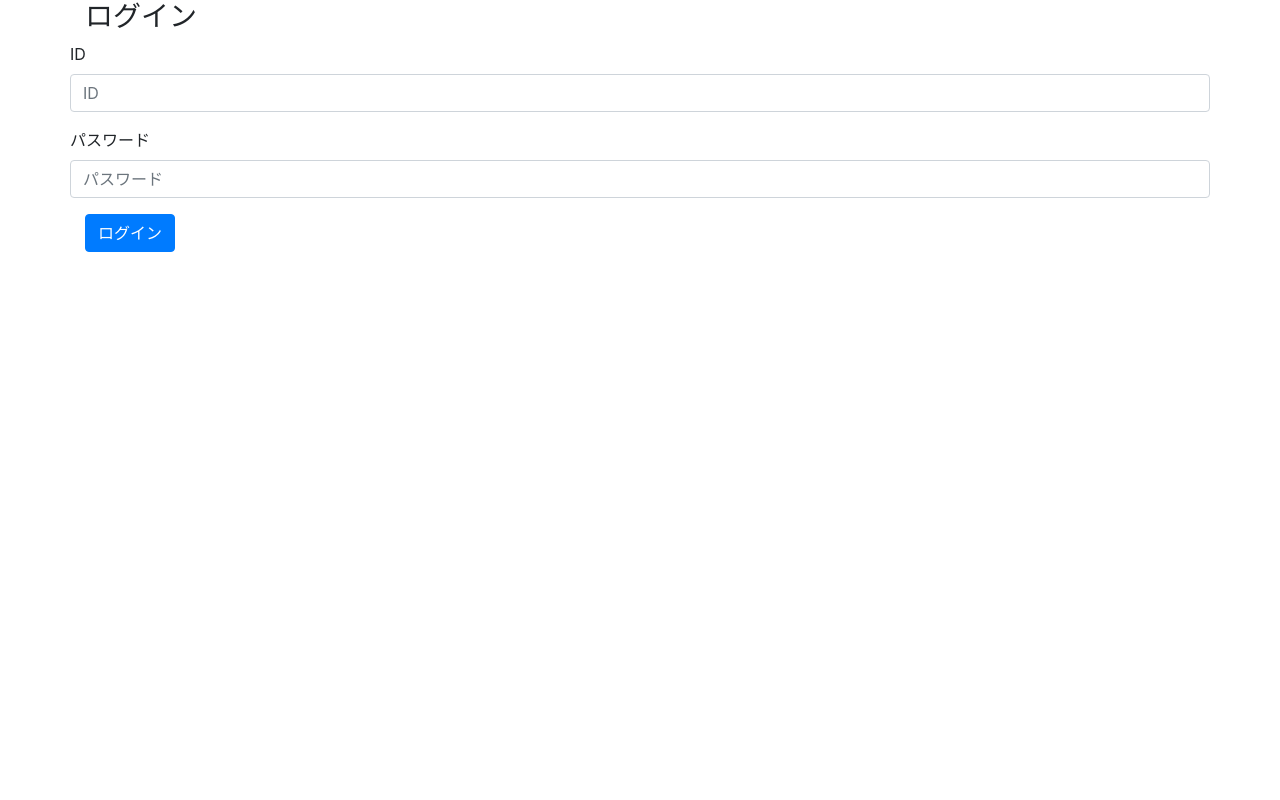
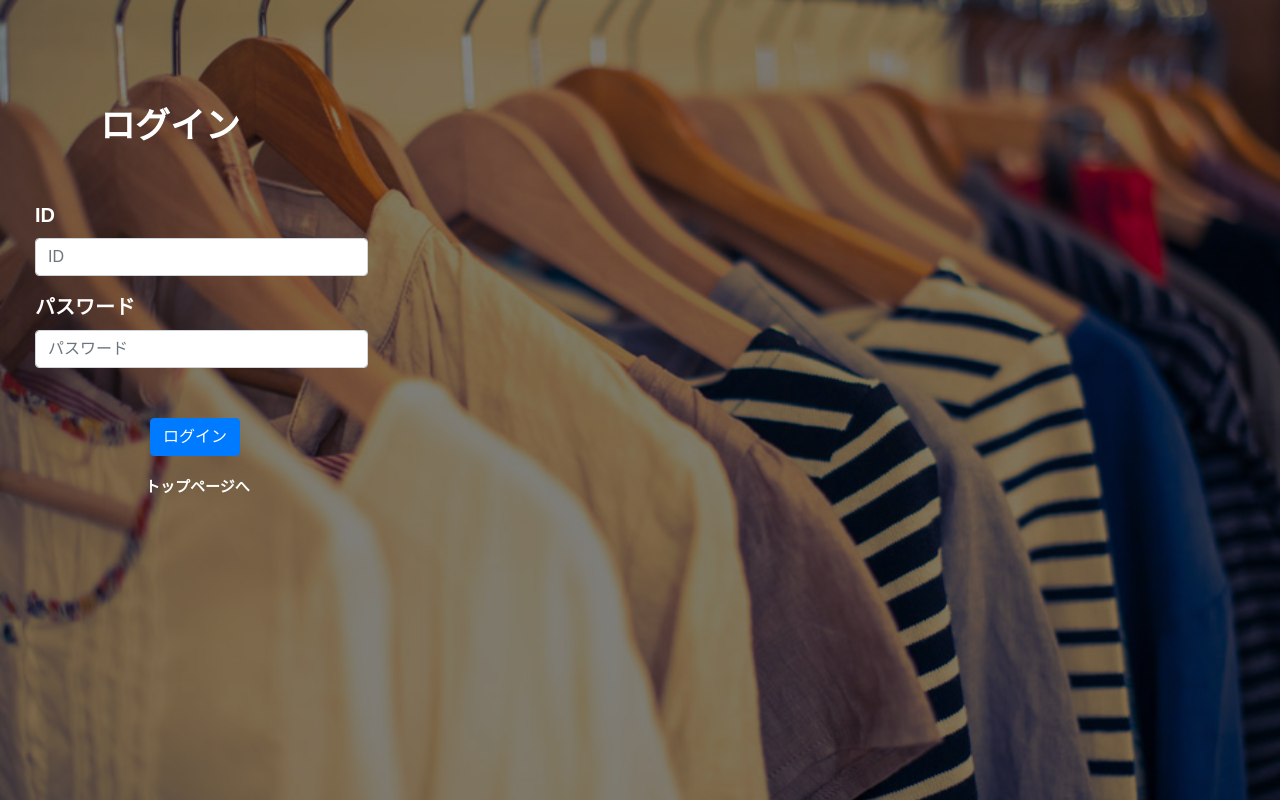
Before and after one commit to sunakane/team7-mock, a React (Create React App) app: page /login in a window 1280 px wide. Built offline with nearby package versions, Linux system fonts and the light colour scheme; no server answers.

Commit message:
loginフォームを修正

```diff
--- a/src/App.css
+++ b/src/App.css
@@ -103,11 +103,42 @@
 }
 
 
+/* ログイン画面 */
+#login-title {
+  position: absolute;
+  font-family: 'TsukuBRdGothic-Regular',sans-serif;
+  font-size: 35px;
+  font-weight: bold;
+  margin-left: 100px;
+  color: white;
+  z-index: 1;
+}
+#login-form {
+  position: absolute;
+  font-family: 'TsukuBRdGothic-Regular',sans-serif;
+  font-size: 20px;
+  font-weight: bold;
+  margin: 100px 0 0 50px;
+  color: white;
+  z-index: 1;
+}
+#login-button {
+  margin: 50px 0 0 100px;
+  color: white;
+  z-index: 1;
+}
+#login-back {
+  margin: 20px 0 0 95px;
+  color: white;
+  font-size: 15px;
+  z-index: 1;
+}
+
+
 /*  画像投稿ページ  */
 #show-img {
   width: 300px;
 }
-
 #MyImg {
   display: none;
   visibility: hidden;
--- a/src/Login/Login.jsx
+++ b/src/Login/Login.jsx
@@ -1,6 +1,5 @@
 import React, { useState } from "react";
 import {
-  Container,
   Form,
   FormGroup,
   Input,
@@ -26,10 +25,14 @@ const Login = (props) => {
     }
   }
 
+  async function clickTopPage() {
+    props.history.push({ pathname: "/" });
+  }
+
   return (
-    <Container>
-      <h3>ログイン</h3>
-      <Form>
+    <div className="home-back">
+      <div id="login-title">ログイン</div>
+      <Form id="login-form">
         {errMsg && <Alert color="danger">{errMsg}</Alert>}
         <FormGroup row>
           <Label for="userId">ID</Label>
@@ -42,6 +45,7 @@ const Login = (props) => {
               setUserId(e.target.value);
             }}
             value={userId}
+            autoComplete="off"
           />
         </FormGroup>
         <FormGroup row>
@@ -57,11 +61,16 @@ const Login = (props) => {
             value={password}
           />
         </FormGroup>
-        <Button color="primary" onClick={onLoginClicked}>
-          ログイン
-        </Button>
+
+        <div id="login-button">
+          <Button color="primary" onClick={onLoginClicked}>
+            ログイン
+          </Button>
+        </div>
+
+        <div id="login-back" onClick={clickTopPage}>トップページへ</div>
       </Form>
-    </Container>
+    </div>
   );
 };
 
```
